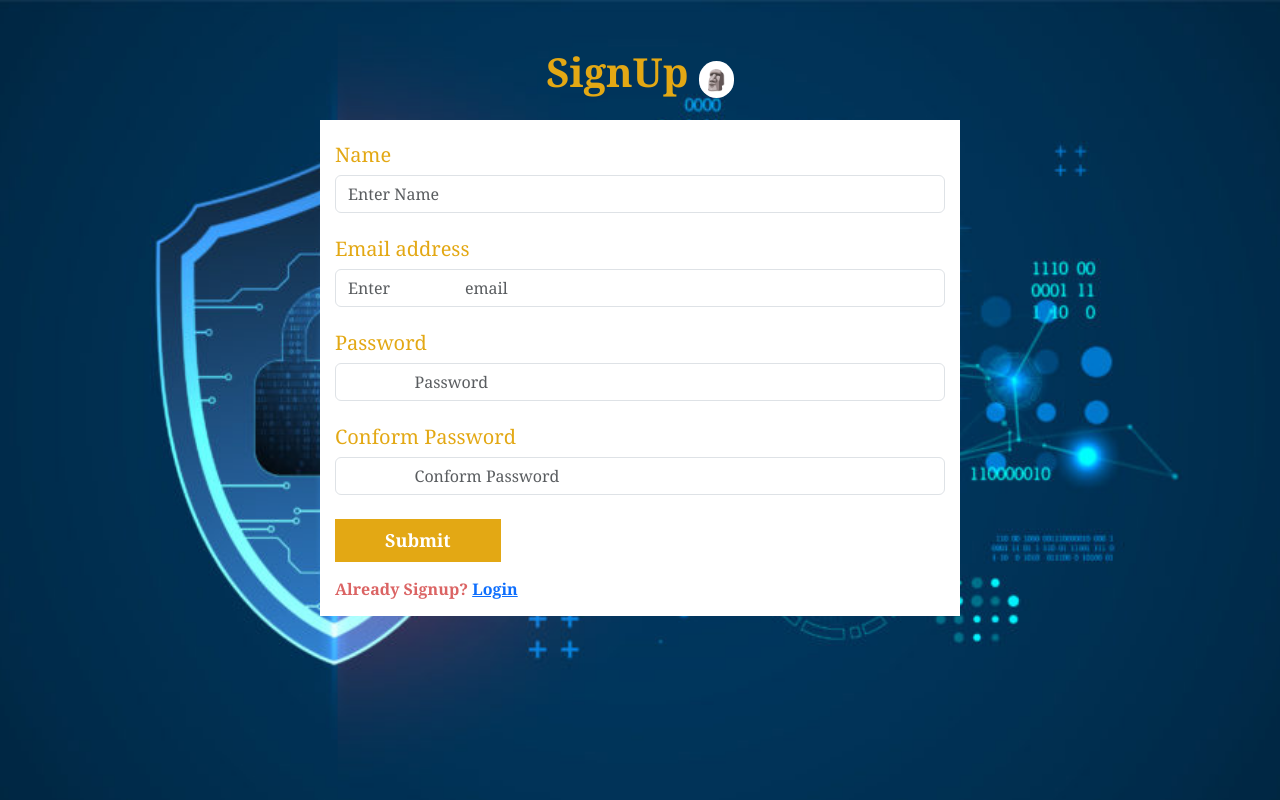
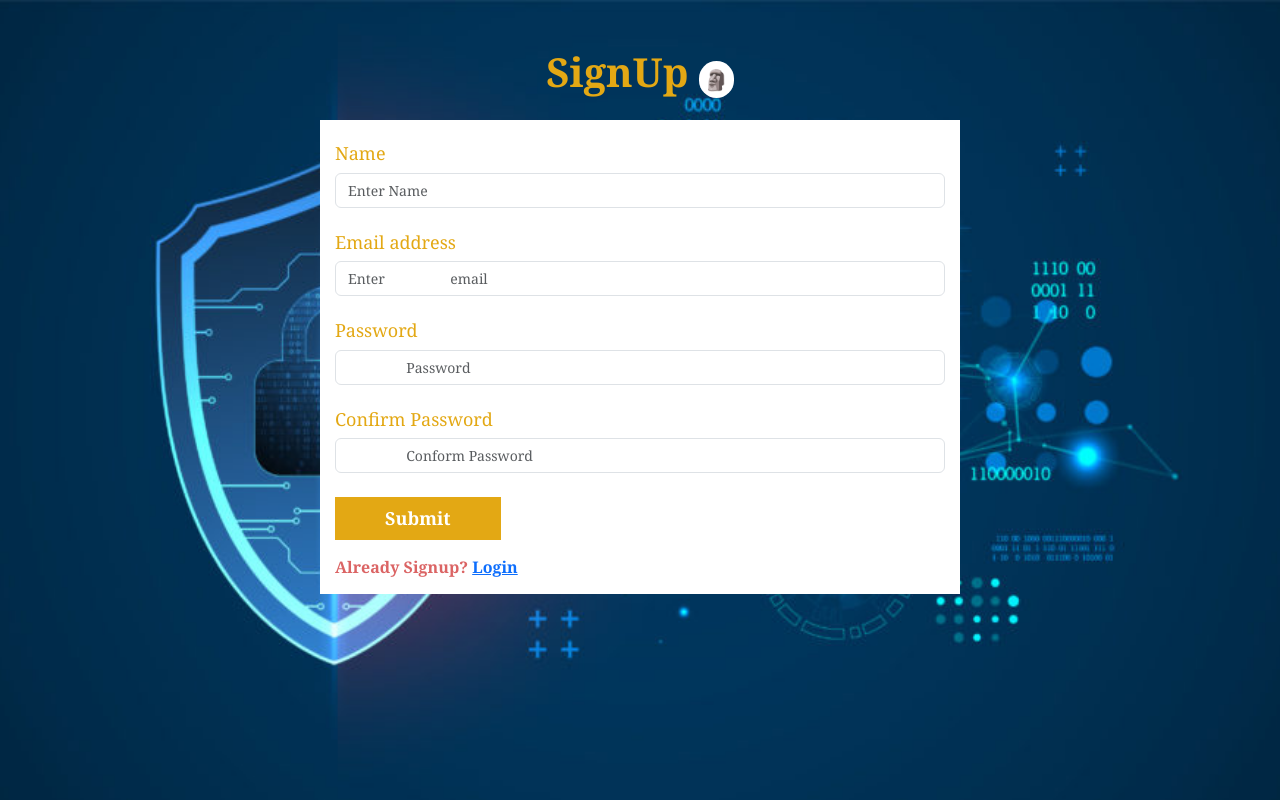
Before and after one commit to americanoame/MERN-JWT-Authentication, a React (Create React App) app in the folder client/: page /register in a window 1280 px wide. Built offline with nearby package versions, Linux system fonts and the light colour scheme.

Commit message:
resized the text

```diff
--- a/client/src/App.css
+++ b/client/src/App.css
@@ -28,19 +28,25 @@
 .symbols {
   background: var(--white);
   padding: 5px;
-  border-radius: 100px;
+  border-radius: 70px;
   color: var(--red-ish);
   font-size: 20px;
 }
 
+.form-style {
+  background: var(--white);
+  padding: 15px;
+
+}
+
 h5 {
   color: var(--gold-ish);
+  font-size: 18px;
 }
 
 
-.form-style {
-  background: var(--white);
-  padding: 15px;
+.form-control {
+  font-size: 14px;
 
 }
 
@@ -62,10 +68,11 @@
 }
 
 .sign-up-link {
- color: var(--red-ish);
- text-align: center;
- font-weight: 600;
+  color: var(--red-ish);
+  text-align: center;
+  font-weight: 600;
 }
+
 
 @media screen and (max-width: 768px) {
   .btn-btn {
@@ -85,4 +92,4 @@
   }
 }
 
- /* this is good job */
+/* this is good job */
--- a/client/src/pages/Login.js
+++ b/client/src/pages/Login.js
@@ -14,7 +14,7 @@
                     <h1 className="text-center">Login <span className='symbols'>&#128511;</span></h1>
                     <form className='form-style mt-4'>
                         <div className='form-group mt-3'>
-                            <h5>email</h5>
+                            <h5>Email</h5>
                             <input type="email" className='form-control' placeholder='Enter
                              Your Email' required />
                         </div>
--- a/client/src/pages/Register.js
+++ b/client/src/pages/Register.js
@@ -31,7 +31,7 @@
             </div>
 
             <div className='form-group mt-4'>
-              <h5>Conform Password</h5>
+              <h5>Confirm Password</h5>
               <input type="password" className='form-control' placeholder='
                Conform Password' required />
             </div>
```
